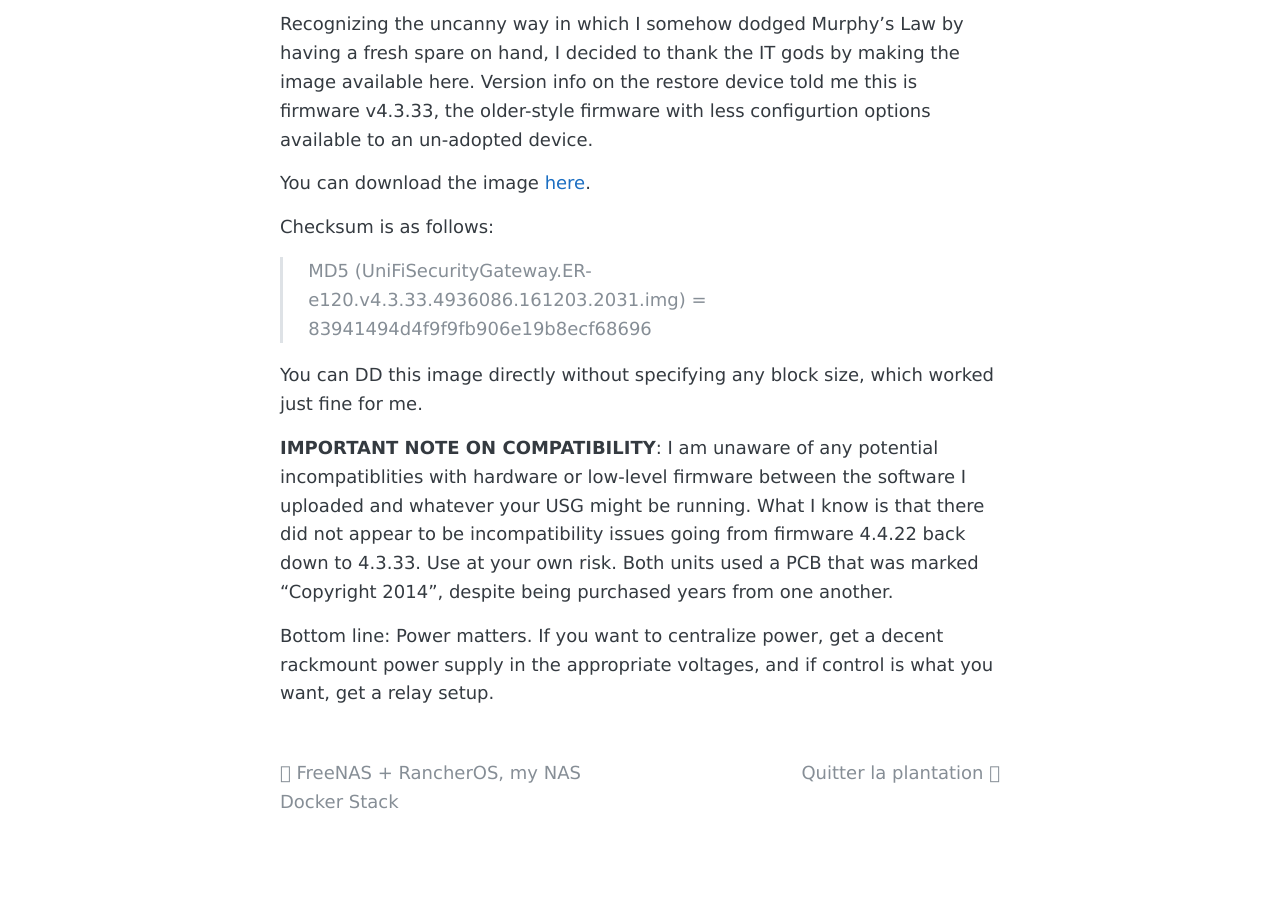
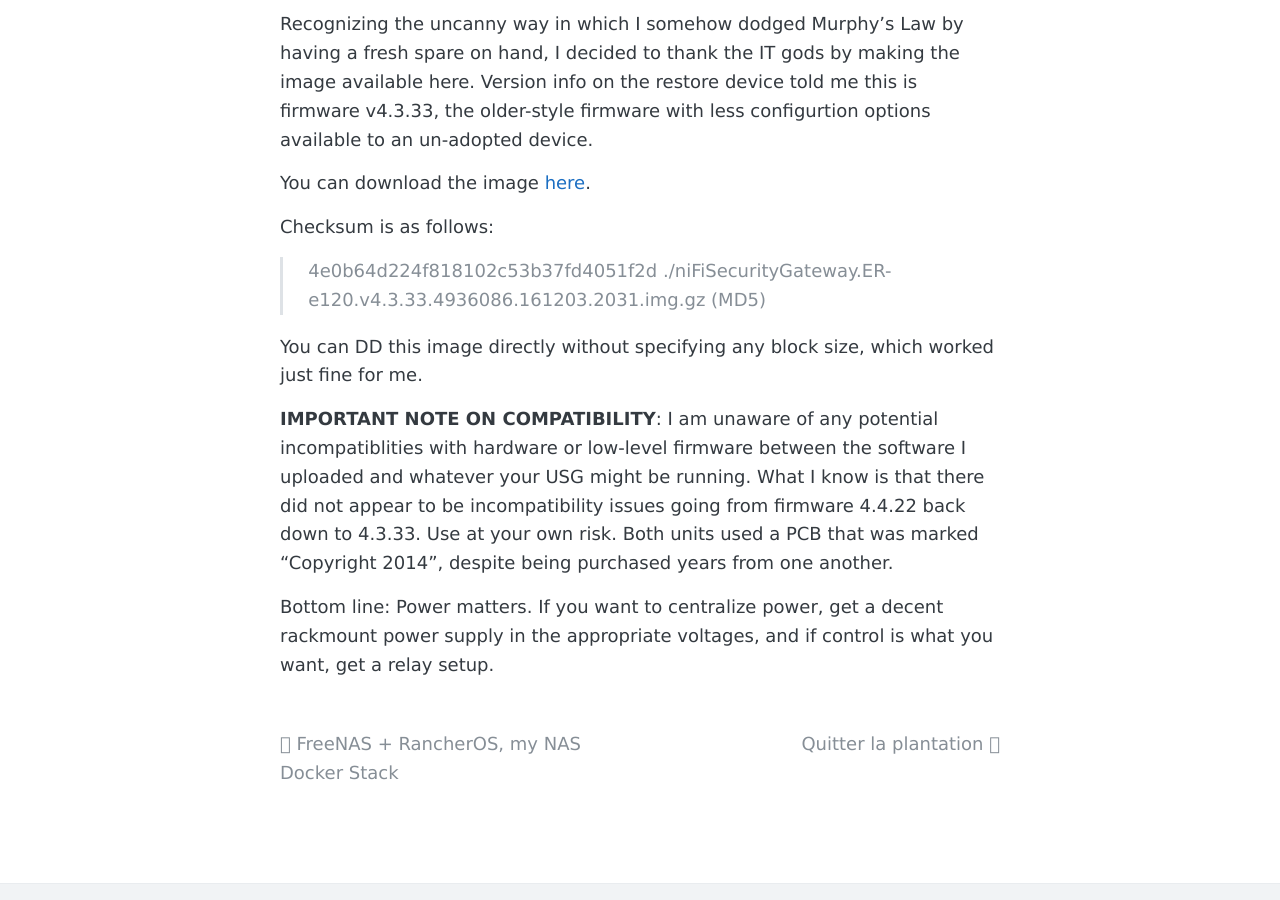
Before and after one commit to max302/maximerousseau.com, a Jekyll site: the page built from _posts/2018-09-13-fixing-a-bricked-unifi-security-gateway-usg.markdown, in a window 1280 px wide and 900 px high, scrolled down 2009 px. Built offline with Jekyll 4.4.1, drawn with Linux system fonts in a browser that asks for light colours.

Commit message:
Changed link to unifi firmware image.

```diff
--- a/_posts/2018-09-13-fixing-a-bricked-unifi-security-gateway-usg.markdown
+++ b/_posts/2018-09-13-fixing-a-bricked-unifi-security-gateway-usg.markdown
@@ -33,11 +33,11 @@
 
 Recognizing the uncanny way in which I somehow dodged Murphy's Law by having a fresh spare on hand, I decided to thank the IT gods by making the image available here. Version info on the restore device told me this is firmware v4.3.33, the older-style firmware with less configurtion options available to an un-adopted device.
 
-You can download the image [here](http://https://drive.google.com/open?id=1B4NQOPfr73h20nbkWwLqWpxrGINYdMLG).
+You can download the image [here](https://drive.google.com/file/d/1VuwwXWYIYRvwOcTyZGs2Xw2k3XIhgifA/view?usp=sharing).
 
 Checksum is as follows:
 
-> MD5 (UniFiSecurityGateway.ER-e120.v4.3.33.4936086.161203.2031.img) = 83941494d4f9f9fb906e19b8ecf68696
+> 4e0b64d224f818102c53b37fd4051f2d  ./niFiSecurityGateway.ER-e120.v4.3.33.4936086.161203.2031.img.gz (MD5)
 
 You can DD this image directly without specifying any block size, which worked just fine for me.
 
```
Also changed, not shown: 1 other file.
